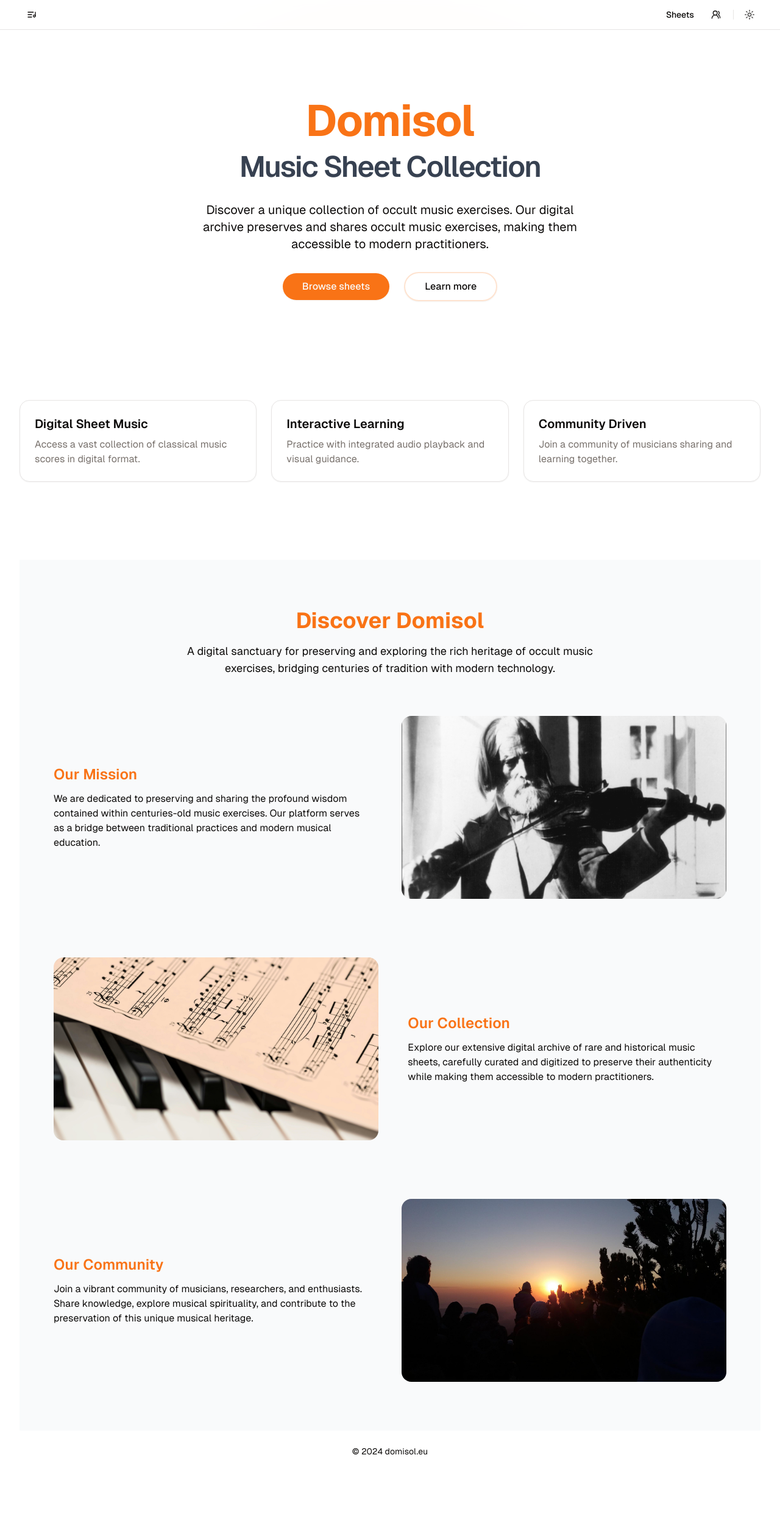
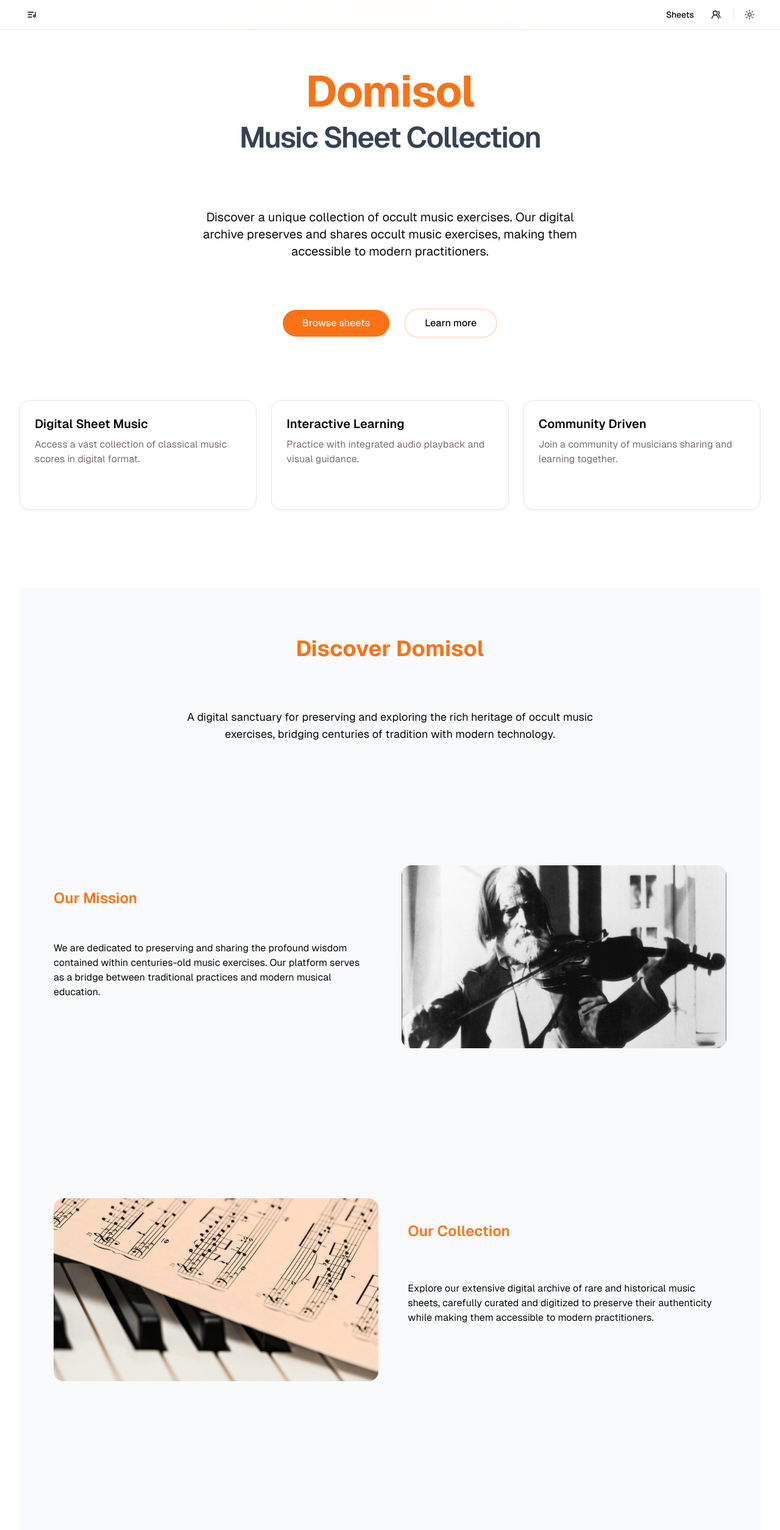
Before and after one commit to mkireva/domisol-ui, a Next.js app: page / in a window 1280 px wide. Shown: the top 2509 px of the page at 61% size. Before the commit the page ends 2414 px from the top, so only its background shows below. Built offline with nearby package versions, Linux system fonts and the light colour scheme.

Commit message:
fix: home page wip

```diff
--- a/src/app/page.tsx
+++ b/src/app/page.tsx
@@ -19,12 +19,12 @@ export default function Home() {
               className="flex flex-col items-center justify-center text-center max-w-4xl mx-auto min-h-[60vh] sm:min-h-[70vh] py-6 sm:py-8"
             >
               <div
-                className="animate-slide-up space-y-6 sm:space-y-8 px-2 sm:px-4"
+                className="space-y-6 sm:space-y-8 px-2 sm:px-4 min-h-[300px] sm:min-h-[400px] flex flex-col justify-center"
                 role="presentation"
               >
                 <h1
                   id="hero-heading"
-                  className="text-4xl sm:text-5xl md:text-6xl lg:text-7xl font-bold tracking-tight"
+                  className="text-4xl sm:text-5xl md:text-6xl lg:text-7xl font-bold tracking-tight min-h-[120px] sm:min-h-[160px] flex flex-col justify-center"
                 >
                   <span className="text-primary dark:text-primary">
                     Domisol
@@ -33,7 +33,7 @@ export default function Home() {
                     Music Sheet Collection
                   </span>
                 </h1>
-                <p className="text-sm sm:text-base md:text-lg lg:text-xl text-grey-800 dark:text-muted-foreground max-w-2xl mx-auto leading-relaxed px-2 sm:px-0">
+                <p className="text-sm sm:text-base md:text-lg lg:text-xl text-grey-800 dark:text-muted-foreground max-w-2xl mx-auto leading-relaxed px-2 sm:px-0 min-h-[150px] sm:min-h-[180px] flex flex-col justify-center">
                   Discover a unique collection of occult music exercises. Our
                   digital archive preserves and shares occult music exercises,
                   making them accessible to modern practitioners.
@@ -69,8 +69,8 @@ export default function Home() {
               <h2 id="features-heading" className="sr-only">
                 Features
               </h2>
-              <div className="grid grid-cols-1 sm:grid-cols-2 md:grid-cols-3 gap-4 sm:gap-6 animate-in fade-in duration-1000">
-                <article className="p-4 sm:p-6 rounded-2xl bg-card border border-border shadow-sm transition-all hover:border-primary/20 hover:shadow-lg group focus-within:ring-2 focus-within:ring-primary focus-within:ring-offset-2">
+              <div className="grid grid-cols-1 sm:grid-cols-2 md:grid-cols-3 gap-4 sm:gap-6">
+                <article className="p-4 sm:p-6 rounded-2xl bg-card border border-border shadow-sm transition-all hover:border-primary/20 hover:shadow-lg group focus-within:ring-2 focus-within:ring-primary focus-within:ring-offset-2 min-h-[150px] sm:min-h-[180px]">
                   <h3 className="text-lg sm:text-xl font-semibold mb-2 text-foreground group-hover:text-primary transition-colors">
                     Digital Sheet Music
                   </h3>
@@ -79,7 +79,7 @@ export default function Home() {
                     digital format.
                   </p>
                 </article>
-                <article className="p-4 sm:p-6 rounded-2xl bg-card border border-border shadow-sm transition-all hover:border-primary/20 hover:shadow-lg group focus-within:ring-2 focus-within:ring-primary focus-within:ring-offset-2">
+                <article className="p-4 sm:p-6 rounded-2xl bg-card border border-border shadow-sm transition-all hover:border-primary/20 hover:shadow-lg group focus-within:ring-2 focus-within:ring-primary focus-within:ring-offset-2 min-h-[150px] sm:min-h-[180px]">
                   <h3 className="text-lg sm:text-xl font-semibold mb-2 text-foreground group-hover:text-primary transition-colors">
                     Interactive Learning
                   </h3>
@@ -87,7 +87,7 @@ export default function Home() {
                     Practice with integrated audio playback and visual guidance.
                   </p>
                 </article>
-                <article className="p-4 sm:p-6 rounded-2xl bg-card border border-border shadow-sm transition-all hover:border-primary/20 hover:shadow-lg group focus-within:ring-2 focus-within:ring-primary focus-within:ring-offset-2">
+                <article className="p-4 sm:p-6 rounded-2xl bg-card border border-border shadow-sm transition-all hover:border-primary/20 hover:shadow-lg group focus-within:ring-2 focus-within:ring-primary focus-within:ring-offset-2 min-h-[150px] sm:min-h-[180px]">
                   <h3 className="text-lg sm:text-xl font-semibold mb-2 text-foreground group-hover:text-primary transition-colors">
                     Community Driven
                   </h3>
@@ -113,14 +113,14 @@ export default function Home() {
 
                   <div className="max-w-6xl mx-auto px-3 sm:px-4 md:px-6">
                     {/* Section Title */}
-                    <header className="text-center mb-8 sm:mb-16 animate-in fade-in duration-1000">
+                    <header className="text-center mb-8 sm:mb-16">
                       <h2
                         id="discover-heading"
                         className="text-2xl sm:text-3xl md:text-4xl font-bold text-primary"
                       >
                         Discover Domisol
                       </h2>
-                      <p className="mt-4 text-base sm:text-lg text-grey-800 max-w-2xl mx-auto leading-relaxed">
+                      <p className="mt-4 text-base sm:text-lg text-grey-800 max-w-2xl mx-auto leading-relaxed min-h-[150px] sm:min-h-[180px] flex flex-col justify-center">
                         A digital sanctuary for preserving and exploring the
                         rich heritage of occult music exercises, bridging
                         centuries of tradition with modern technology.
@@ -128,14 +128,14 @@ export default function Home() {
                     </header>
 
                     {/* Content Sections */}
-                    <div className="space-y-12 sm:space-y-20 md:space-y-24 animate-in fade-in duration-1000 [animation-delay:200ms]">
+                    <div className="space-y-12 sm:space-y-20 md:space-y-24">
                       {/* Mission Section */}
-                      <article className="flex flex-col md:flex-row items-center gap-6 sm:gap-8 md:gap-12">
+                      <article className="flex flex-col md:flex-row items-center gap-6 sm:gap-8 md:gap-12 min-h-[400px] sm:min-h-[450px]">
                         <div className="flex-1 order-2 md:order-1 space-y-3">
                           <h3 className="text-xl sm:text-2xl font-semibold text-primary">
                             Our Mission
                           </h3>
-                          <p className="text-sm sm:text-base text-grey-800 leading-relaxed">
+                          <p className="text-sm sm:text-base text-grey-800 leading-relaxed min-h-[150px] sm:min-h-[180px] flex flex-col justify-center">
                             We are dedicated to preserving and sharing the
                             profound wisdom contained within centuries-old music
                             exercises. Our platform serves as a bridge between
@@ -170,7 +170,7 @@ export default function Home() {
                       </article>
 
                       {/* Collection Section */}
-                      <article className="flex flex-col md:flex-row items-center gap-6 sm:gap-8 md:gap-12">
+                      <article className="flex flex-col md:flex-row items-center gap-6 sm:gap-8 md:gap-12 min-h-[400px] sm:min-h-[450px]">
                         <div className="flex-1 w-full">
                           <div className="relative w-full">
                             {/* Minimal frame */}
@@ -200,7 +200,7 @@ export default function Home() {
                           <h3 className="text-xl sm:text-2xl font-semibold text-primary">
                             Our Collection
                           </h3>
-                          <p className="text-sm sm:text-base text-grey-800 leading-relaxed">
+                          <p className="text-sm sm:text-base text-grey-800 leading-relaxed min-h-[150px] sm:min-h-[180px] flex flex-col justify-center">
                             Explore our extensive digital archive of rare and
                             historical music sheets, carefully curated and
                             digitized to preserve their authenticity while
@@ -210,12 +210,12 @@ export default function Home() {
                       </article>
 
                       {/* Community Section */}
-                      <article className="flex flex-col md:flex-row items-center gap-6 sm:gap-8 md:gap-12">
+                      <article className="flex flex-col md:flex-row items-center gap-6 sm:gap-8 md:gap-12 min-h-[400px] sm:min-h-[450px]">
                         <div className="flex-1 order-2 md:order-1 space-y-3">
                           <h3 className="text-xl sm:text-2xl font-semibold text-primary">
                             Our Community
                           </h3>
-                          <p className="text-sm sm:text-base text-grey-800 leading-relaxed">
+                          <p className="text-sm sm:text-base text-grey-800 leading-relaxed min-h-[150px] sm:min-h-[180px] flex flex-col justify-center">
                             Join a vibrant community of musicians, researchers,
                             and enthusiasts. Share knowledge, explore musical
                             spirituality, and contribute to the preservation of
```
